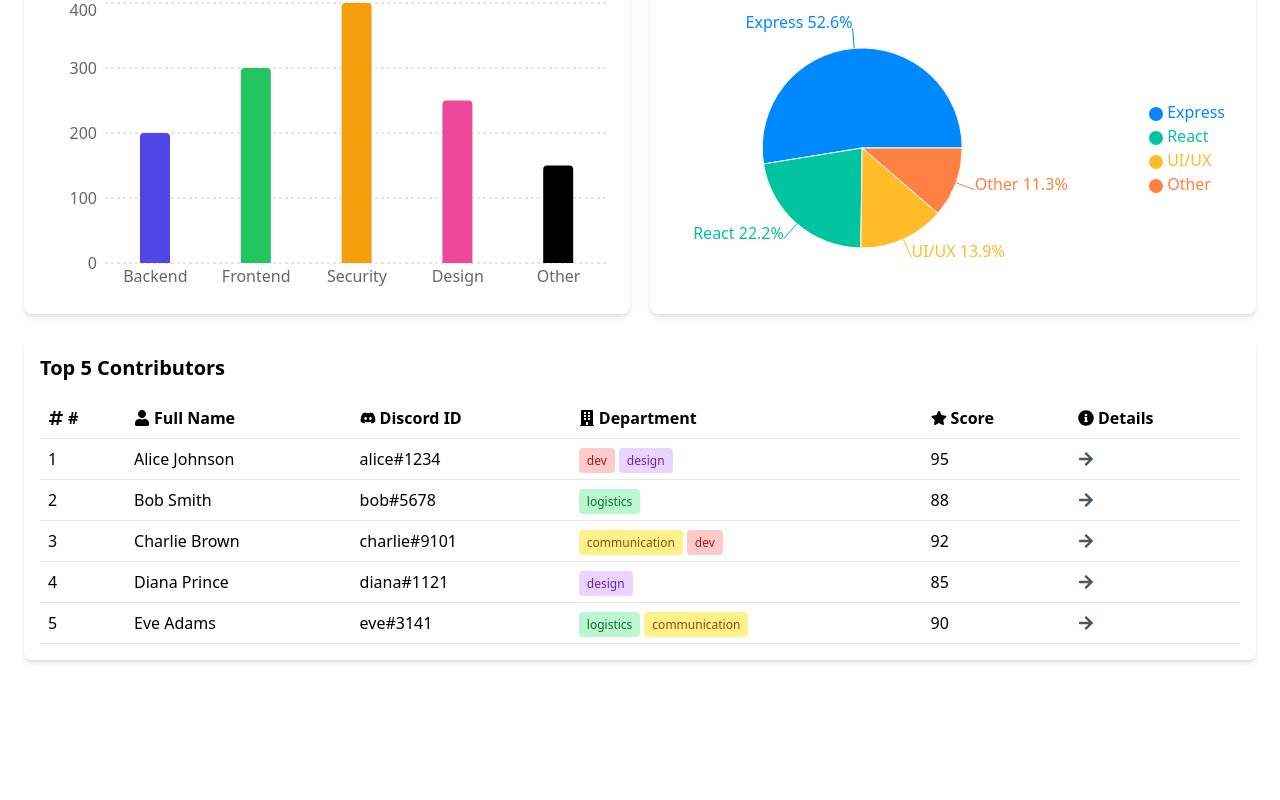
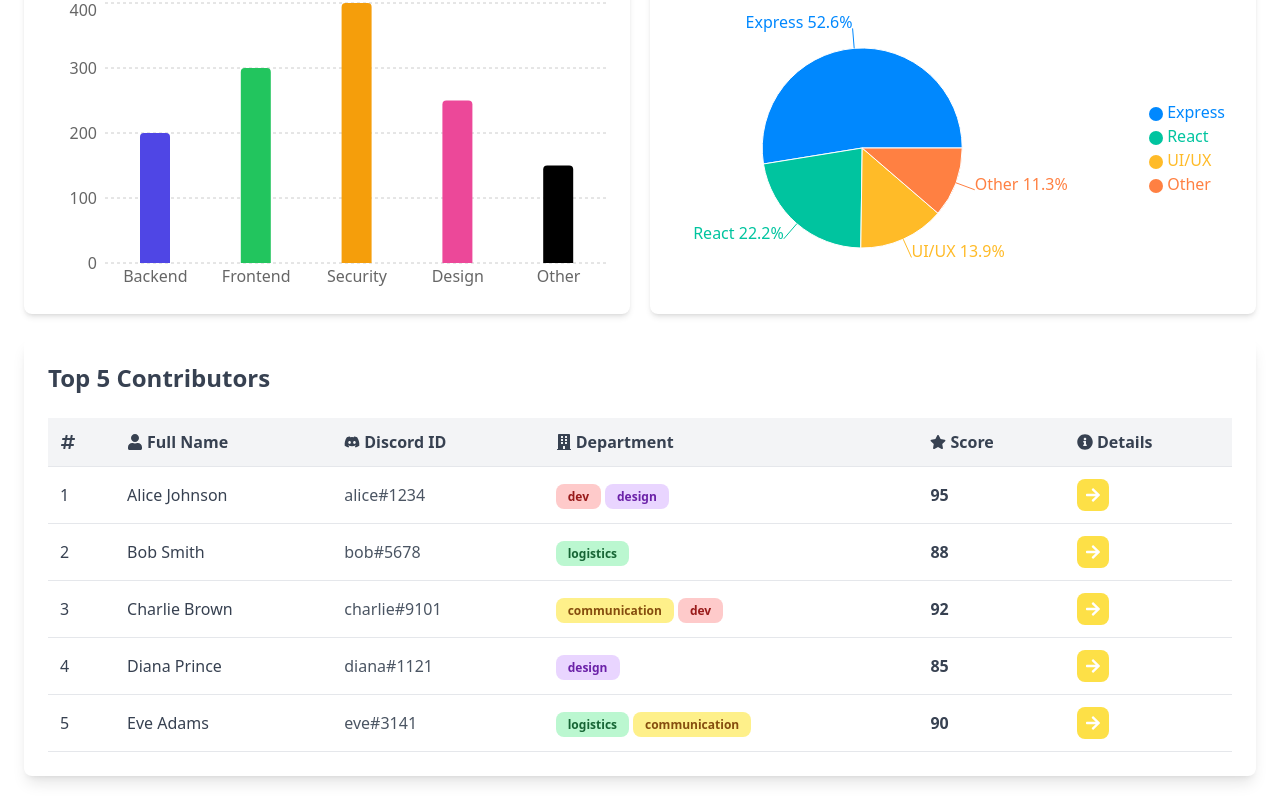
Before and after one commit to Alilo2005/GDG-HACK-FRONTEND, a Next.js app in the folder gdg-hack-frontend/: page /dashboard in a window 1280 px wide. Shown: the part 500-1300 px from the top of the page. Before the commit the page ends 1184 px from the top, so only its background shows below. Built offline with nearby package versions, Linux system fonts and the light colour scheme.

Commit message:
feat: enhance ContributorsTable with improved styling, hover effects, and updated layout for better readability

```diff
--- a/gdg-hack-frontend/src/app/components/ContributorsTable.tsx
+++ b/gdg-hack-frontend/src/app/components/ContributorsTable.tsx
@@ -21,35 +21,37 @@ const departmentColors: { [key: string]: string } = {
 
 const ContributorsTable: React.FC<ContributorsTableProps> = ({ contributors }) => {
   return (
-    <div className="bg-white p-4 rounded-lg shadow-md">
-      <h2 className="text-xl font-bold mb-4">Top 5 Contributors</h2>
+    <div className="bg-white p-6 rounded-lg shadow-lg">
+      <h2 className="text-2xl font-bold mb-6 text-gray-700">Top 5 Contributors</h2>
       <table className="w-full text-left border-collapse">
         <thead>
-          <tr className="border-b">
-            <th className="p-2"><div className="flex items-center space-x-1"><FaHashtag /><span>#</span></div></th>
-            <th className="p-2"><div className="flex items-center space-x-1"><FaUser /><span>Full Name</span></div></th>
-            <th className="p-2"><div className="flex items-center space-x-1"><FaDiscord /><span>Discord ID</span></div></th>
-            <th className="p-2"><div className="flex items-center space-x-1"><FaBuilding /><span>Department</span></div></th>
-            <th className="p-2"><div className="flex items-center space-x-1"><FaStar /><span>Score</span></div></th>
-            <th className="p-2"><div className="flex items-center space-x-1"><FaInfoCircle /><span>Details</span></div></th>
+          <tr className="border-b bg-gray-100 text-gray-700">
+            <th className="p-3"><div className="flex items-center space-x-1"><FaHashtag /></div></th>
+            <th className="p-3"><div className="flex items-center space-x-1"><FaUser /><span>Full Name</span></div></th>
+            <th className="p-3"><div className="flex items-center space-x-1"><FaDiscord /><span>Discord ID</span></div></th>
+            <th className="p-3"><div className="flex items-center space-x-1"><FaBuilding /><span>Department</span></div></th>
+            <th className="p-3"><div className="flex items-center space-x-1"><FaStar /><span>Score</span></div></th>
+            <th className="p-3"><div className="flex items-center space-x-1"><FaInfoCircle /><span>Details</span></div></th>
           </tr>
         </thead>
         <tbody>
           {contributors.map((contributor, index) => (
-            <tr key={index} className="border-b">
-              <td className="p-2">{index + 1}</td>
-              <td className="p-2">{contributor.name}</td>
-              <td className="p-2">{contributor.discordId}</td>
-              <td className="p-2">
+            <tr key={index} className="border-b hover:bg-gray-50 transition duration-200">
+              <td className="p-3 text-gray-700">{index + 1}</td>
+              <td className="p-3 text-gray-700 font-medium">{contributor.name}</td>
+              <td className="p-3 text-gray-600">{contributor.discordId}</td>
+              <td className="p-3">
                 {contributor.department.map((dept, i) => (
-                  <span key={i} className={`px-2 py-1 rounded text-xs mr-1 ${departmentColors[dept] || 'bg-gray-200'}`}>
+                  <span key={i} className={`px-3 py-1 rounded-lg text-xs font-semibold mr-1 ${departmentColors[dept] || 'bg-gray-200'}`}>
                     {dept}
                   </span>
                 ))}
               </td>
-              <td className="p-2">{contributor.score}</td>
-              <td className="p-2">
-                <FaArrowRight className="text-gray-600" />
+              <td className="p-3 text-gray-700 font-semibold">{contributor.score}</td>
+              <td className="p-3">
+                <button className="bg-yellow-300 text-white p-2 rounded-lg hover:bg-yellow-400 hover:scale-105 transition-transform duration-200">
+                  <FaArrowRight />
+                </button>
               </td>
             </tr>
           ))}
```
